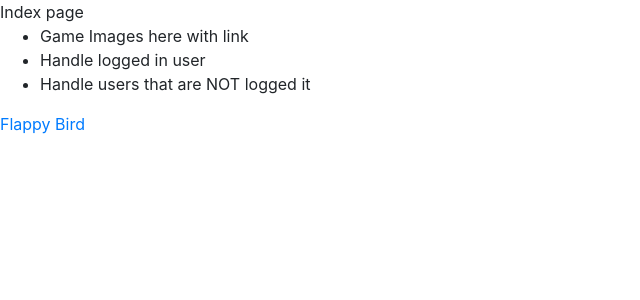
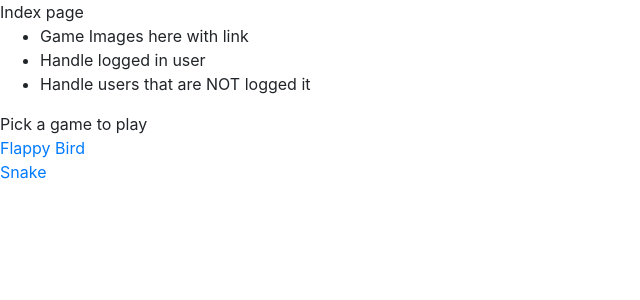
Before and after one commit to boshhy/Capstone, a Django app: page / in a window 1280 px wide. Shown: the part 56-356 px from the top of the page, without its empty margins (0-640 px from the left). Run offline with Django 3.2, Linux system fonts and the light colour scheme; some libraries are stand-ins or nearby versions.

Commit message:
Added games 'flappy_bird' and 'snake' to the database

```diff
--- a/capstone/static/capstone/capstone.js
+++ b/capstone/static/capstone/capstone.js
@@ -1,9 +1,43 @@
 document.addEventListener("DOMContentLoaded", function () {
-    test = document.getElementById('test');
-    test.innerHTML = "JavaScript is working";
-    flappy();
+    title = document.getElementById('title');
+
+    if (title.innerHTML == "Flappy Bird") {
+        flappy();
+    }
+    else if (title.innerHTML == "Snake") {
+        snake();
+    }
+    else {
+        console.log("You are not on a game page")
+    }
 })
 
 function flappy() {
-    console.log("you are now running flappy bird")
+    console.log("you are now running flappy bird");
+    randomx = Math.floor(Math.random() * 101);
+    console.log(randomx);
+    fetch('/score', {
+        method: 'POST',
+        body: JSON.stringify({
+            'points': randomx,
+            'game': 'flappy_bird',
+        })
+    })
+        .then(result => result.json())
+        .then(console.log('we have saved a score for flappy bird'))
 }
+
+function snake() {
+    console.log("you are now running snake");
+    randomx = Math.floor(Math.random() * 101);
+    console.log(randomx);
+    fetch('/score', {
+        method: 'POST',
+        body: JSON.stringify({
+            'points': randomx,
+            'game': 'snake',
+        })
+    })
+        .then(result => result.json())
+        .then(console.log('we have saved a score for snake'))
+}
--- a/capstone/templates/capstone/game.html
+++ b/capstone/templates/capstone/game.html
@@ -1,6 +1,5 @@
 {% extends "capstone/layout.html" %}
 
 {% block body %}
-    <h1 id='test'>!!!JavaScript HAS FAILED!!!</h1>
-    <div>Title {{title}}</div>
+    <div id="title">{{title}}</div>
 {% endblock %}
--- a/capstone/templates/capstone/index.html
+++ b/capstone/templates/capstone/index.html
@@ -7,5 +7,7 @@
         <li>Handle logged in user</li>
         <li>Handle users that are NOT logged it</li>
     </ul>
-    <a href="{% url "flappy" %}">Flappy Bird</a>
+    <div id="title">Pick a game to play</div>
+    <a href="{% url "flappy" %}">Flappy Bird</a><br>
+    <a href="{% url "snake" %}">Snake</a>
 {% endblock %}
--- a/capstone/urls.py
+++ b/capstone/urls.py
@@ -8,4 +8,6 @@ urlpatterns = [
     path("register", views.register, name="register"),
     # TODO change this to <str:title> and get names of games from models
     path("flappy", views.flappy, name="flappy"),
+    path("snake", views.snake, name='snake'),
+    path("score", views.score, name='score'),
 ]
--- a/capstone/views.py
+++ b/capstone/views.py
@@ -1,9 +1,11 @@
 from django.contrib.auth import authenticate, login, logout
 from django.db import IntegrityError
-from django.http import HttpResponse, HttpResponseRedirect
+from django.http import HttpResponse, HttpResponseRedirect, JsonResponse
+from django.views.decorators.csrf import csrf_exempt
 from django.shortcuts import render
 from django.urls import reverse
-from .models import User
+from .models import User, Game, Score
+import json
 
 
 def index(request):
@@ -67,3 +69,28 @@ def flappy(request):
     return render(request, "capstone/game.html", {
         'title': title,
     })
+
+
+def snake(request):
+    title = "Snake"
+    return render(request, "capstone/game.html", {
+        'title': title,
+    })
+
+
+@csrf_exempt
+def score(request):
+    if request.method == "POST":
+        data = json.loads(request.body)
+        game = Game.objects.get(title=data['game'])
+        points = data['points']
+        user_id = User.objects.get(username=request.user)
+        score = Score(username=user_id, game=game, points=points)
+        score.save()
+        print("-----------------")
+        print(game)
+        print(score)
+        print(user_id)
+        print("-----------------")
+        return JsonResponse({"outcome": "Updated Score"})
+    return JsonResponse({"outcome": "request 'post' not satisfied"})
```
Also changed, not shown: capstone/admin.py (+9 -1 lines).
